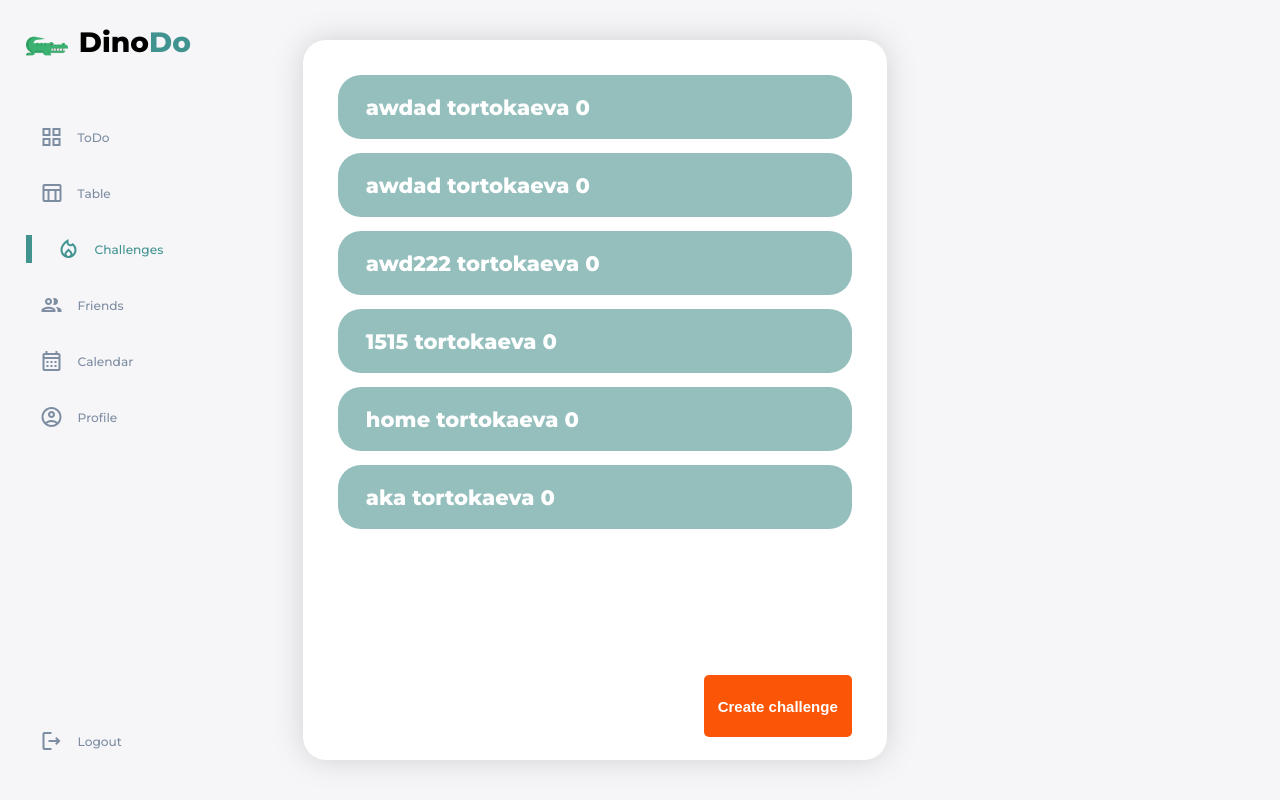
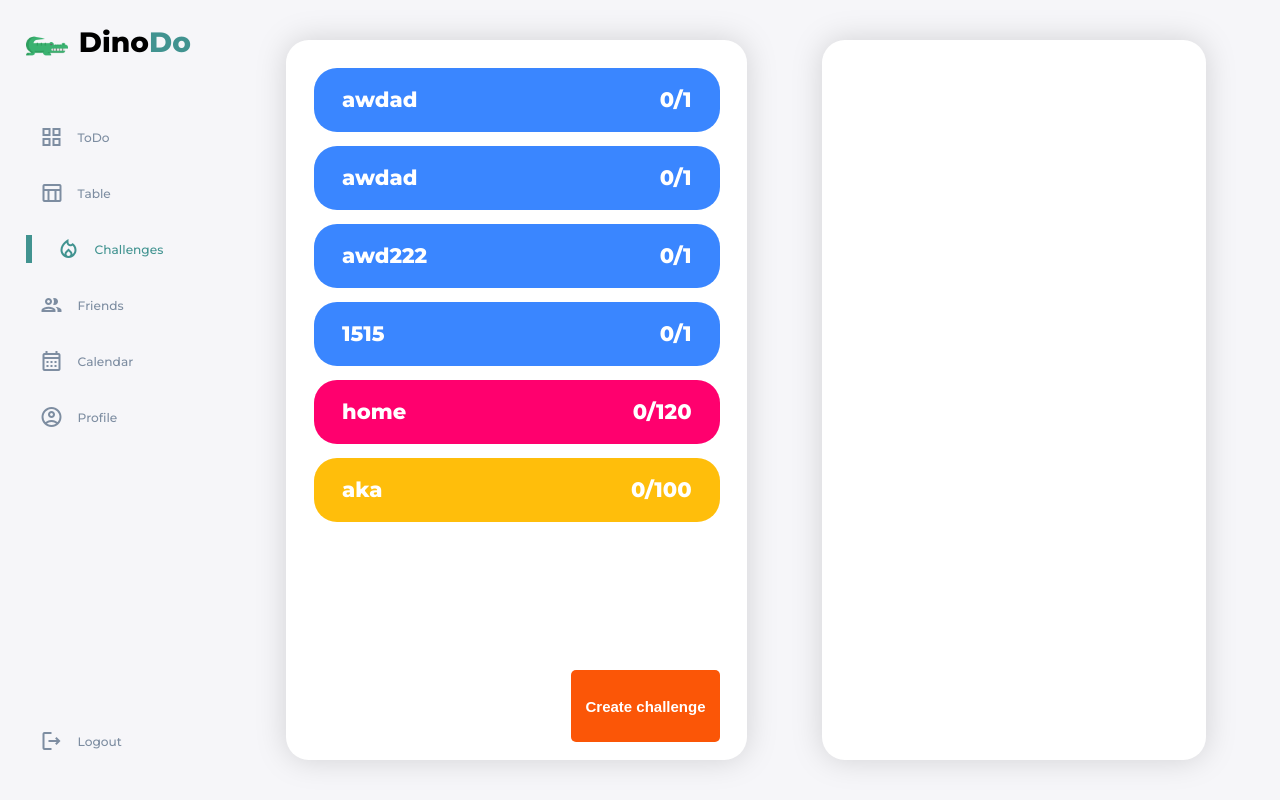
Before and after one commit to beliyaka98/dinodo, a Django app: page /challenges/ in a window 1280 px wide. Run offline with Django 4.2, Linux system fonts and the light colour scheme; a user stored in the database is signed in; data comes from the database, SQL or seed files in the repository; both versions use the stored data as it was after the commit.

Commit message:
added friends challenge list some css fixes on challenges

```diff
--- a/main/models.py
+++ b/main/models.py
@@ -15,8 +15,8 @@ class Profile(models.Model):
         return Profile.objects.all().exclude(user__in=self.friends.all()).exclude(user=self.user)
     def __str__(self):
         return self.user.username
-
-
+    def get_challenges(self):
+        return UserChallenge.objects.filter(participant=self.user)
 class Relationship(models.Model):
     STATUS_CHOICES = [
         ('send', 'send'),
--- a/main/static/main/challenges.css
+++ b/main/static/main/challenges.css
@@ -1,19 +1,19 @@
 .challenge-main{
     height: 100vh;
     display: grid;
-    grid-template-columns: 50vw auto;
+    grid-template-columns: 40vw auto;
 }
 
 .challenge-main-left{
     display: flex;
     justify-content: center;
     align-items: center;
-    padding-left: 4rem;
+    padding-left: 2rem;
 }
 
 .challenge-main-card{
     height: 90vh;
-    width: 46vw;
+    width: 36vw;
     background-color: white;
     filter: drop-shadow(0px 0px 15px rgba(0,0,0,0.15));
     display: grid;
@@ -32,14 +32,22 @@
 }
 
 .challenge-card-main{
+    background-color: lightgray;
     display: flex;
     align-items: center;
     border-radius: 23px;
     height: 8vh;
     padding-left: 2rem;
+    padding-right: 2rem;
     font-size: 1.5rem;
     font-weight: 600;
     color: white;
+    cursor: pointer;
+    justify-content: space-between;
+}
+
+.challenge-card-main:hover{
+    background-color: var(--color-primary)
 }
 
 .challenge-card-bottom{
@@ -141,5 +149,20 @@
 
 .popup textarea{
     height: 50px;
+    width: 100%;
 
 }
+.challenge-main-right{
+    display: flex;
+    justify-content: center;
+    align-items: center;
+    padding-left: 1rem;
+}
+
+.challenge-main-right-card{
+    height: 90vh;
+    width: 30vw;
+    background-color: white;
+    filter: drop-shadow(0px 0px 15px rgba(0,0,0,0.15));
+    border-radius: 23px;
+}
--- a/main/static/main/main.css
+++ b/main/static/main/main.css
@@ -375,10 +375,11 @@ label{
 .item-right{
   filter: drop-shadow(0px 0px 8px rgba(0,0,0,0.15));
   height: 5rem;
-  margin: 1rem 0 1rem;
+  margin: 0.3rem 0 0.3rem;
   align-items: center;
   display: flex;
-  padding-left: 1.8rem;
+  border-radius: 50px;
+  padding: 0.5rem 1rem 0 0.5rem;
 }
 
 .progress{
--- a/main/templates/main/challenges.html
+++ b/main/templates/main/challenges.html
@@ -9,13 +9,17 @@
     <div class="challenge-main-left">
       <div class="challenge-main-card">
         <div class="challenge-card-top">
-          {% for my_challenge in my_challenges %}
-          <div class="challenge-card-main" style="background-color: #95bfbd;">
-            {{my_challenge}}
-            {% for record in my_challenge.get_all_self_hours %}
+          {% for challenge in challenges %}
+          <div class="challenge-card-main" style="background-color: {{challenge.challenge.color}};">
+            <span>{{challenge.challenge}}</span>
+
+            <!--{% for record in my_challenge.get_all_self_hours %}
               {{record.participant}}
               {{record.self_hours}}
-            {% endfor %}
+            {% endfor %}-->
+            <div class="card-cel">
+              <span>{{challenge.self_hours}}/{{challenge.challenge.hours}}</span>
+            </div>
           </div>
           {% endfor %}
         </div>
@@ -42,9 +46,7 @@
             </form>
           </div>
         </div>
-        <!--
-
-
+<!--
         <div class="card-right">
           {% for relation in challenge_relationship %}
             <div class="card-mini">
@@ -60,14 +62,15 @@
               </div>
             </div>
           {% endfor %}
-
-
-
-
-        </div>-->
+        </div>
+-->
       </div>
     </div>
     <div class="challenge-main-right">
+      <div class="challenge-main-right-card">
+        <div class="content1">
+        </div>
+      </div>
     </div>
   </div>
 {% endblock %}
--- a/main/views.py
+++ b/main/views.py
@@ -94,6 +94,7 @@ def profilePage(request):
 def challenges(request):
     challenge_form = ChallengeCreationForm()
     my_challenges = Challenge.objects.filter(participants=request.user)
+    challenges1 = UserChallenge.objects.filter(participant=request.user)
     if request.method == 'POST':
         challenge_form = ChallengeCreationForm(request.POST)
         if challenge_form.is_valid():
@@ -108,7 +109,7 @@ def challenges(request):
 
             return redirect('challenges')
     challenge_relationship = ChallengeRelationship.objects.filter(receiver=request.user.profile).filter(status='send')
-    context = {'challenge_form': challenge_form, 'challenge_relationship': challenge_relationship, 'my_challenges': my_challenges}
+    context = {'challenge_form': challenge_form, 'challenge_relationship': challenge_relationship, 'my_challenges': my_challenges, 'challenges':challenges1}
     return render(request, 'main/challenges.html', context=context)
 @login_required(login_url='login', redirect_field_name='')
 def accept_challenge_relationship(request, profile_id):
```
Also changed, not shown: main/templates/main/friends.html (+5 -10 lines), main/templates/main/main.html (+26 -23 lines), db.sqlite3.
